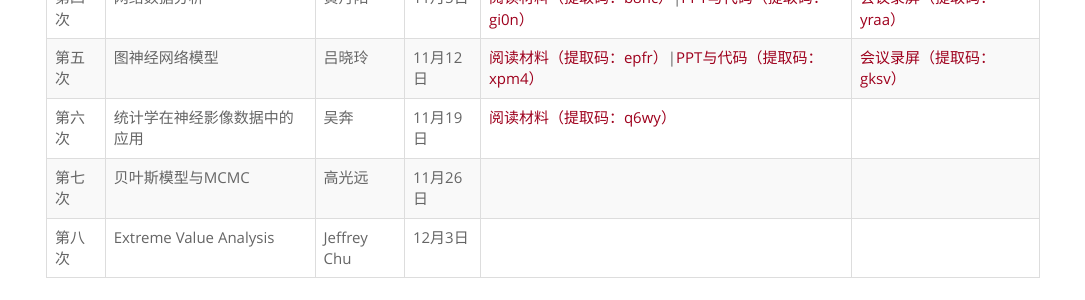
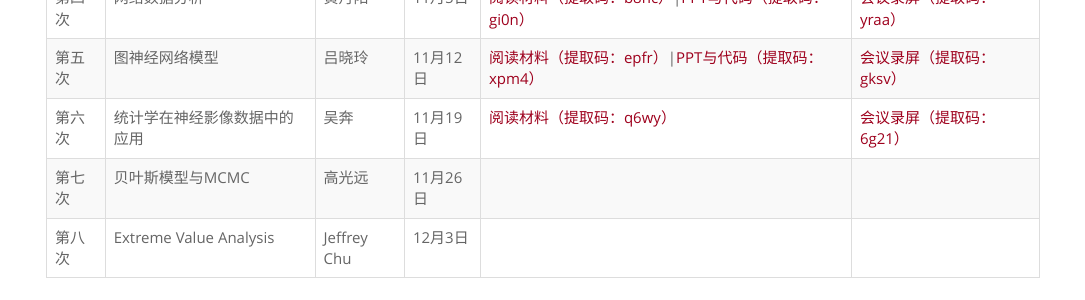
Before and after one commit to rucdmc/rucdmc.github.io, a Jekyll site: the page built from index.html, in a window 1280 px wide. Shown: the part 883-1183 px from the top of the page, without its empty margins (97-1182 px from the left). Built offline with Jekyll 4.4.1, drawn with Linux system fonts in a browser that asks for light colours.

Commit message:
Update index.html

```diff
--- a/index.html
+++ b/index.html
@@ -142,7 +142,7 @@ layout: default
             <td>吴奔</td>
             <td>11月19日</td>
             <td><a href="https://pan.baidu.com/s/1W0dY7aXKd_n0lS-E7C1_XQ">阅读材料（提取码：q6wy）</a></td>
-            <td><a href=""></a></td>
+            <td><a href="https://pan.baidu.com/s/1cutOdmTsfTBv5wg00hdP0g">会议录屏（提取码：6g21）</a></td>
 	</tr>
         <tr>
             <td>第七次</td>
```
